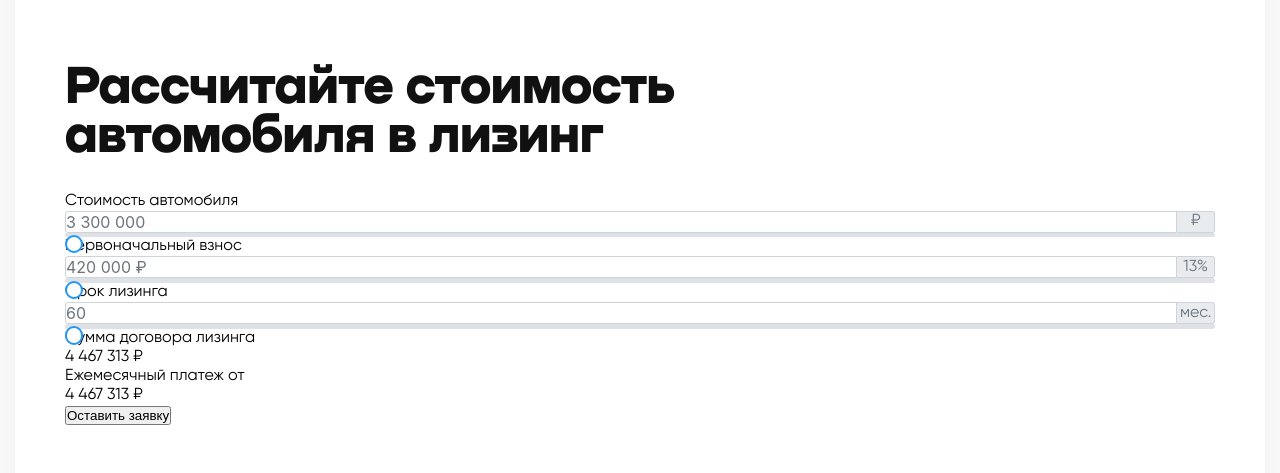
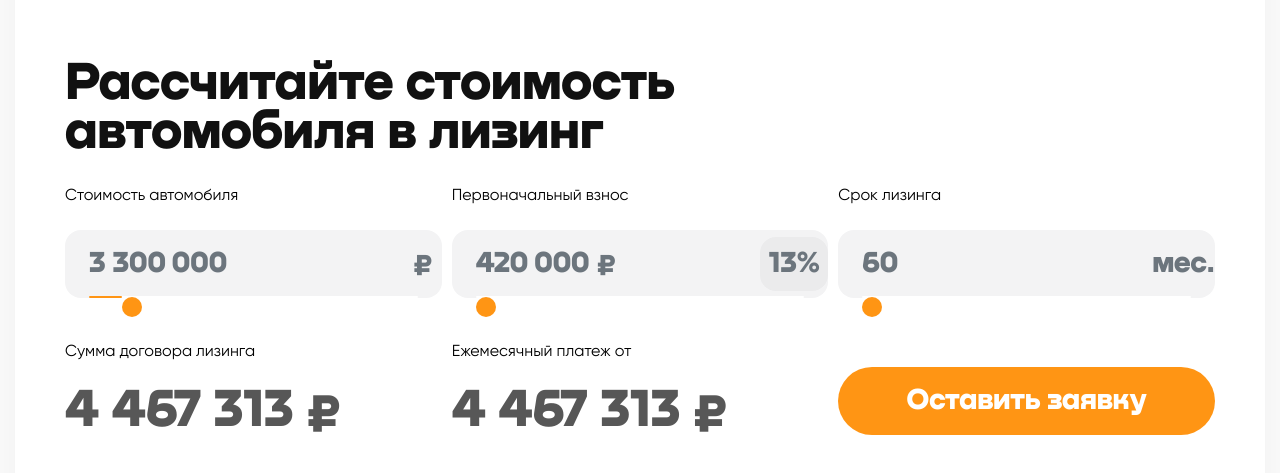
Before and after one commit to nikita-developer/oxem, a Vue app: page / in a window 1280 px wide. Shown: the part 155-628 px from the top of the page. Built offline with nearby package versions, Linux system fonts and the light colour scheme.

Commit message:
стили калькулятора

```diff
--- a/src/components/Calculator/Calculator.vue
+++ b/src/components/Calculator/Calculator.vue
@@ -1,5 +1,6 @@
 <template>
     <div class="calculator">
+        <div class="calculator__body">
             <div class="calculator__item">
                 <div class="calculator-field">
                     <p class="calculator__name">Стоимость автомобиля</p>
@@ -12,7 +13,7 @@
                             >₽</span
                         >
                     </div>
-                <Slider />
+                    <Slider v-model="value" class="calculator-field__range" />
                 </div>
             </div>
             <div class="calculator__item">
@@ -23,11 +24,12 @@
                             class="calculator-field__input"
                             placeholder="420 000 ₽"
                         />
-                    <span class="calculator-field__info p-inputgroup-addon"
-                        >13%</span
+                        <span
+                            class="calculator-field__info calculator-field__info--percent p-inputgroup-addon"
+                            ><span>13%</span></span
                         >
                     </div>
-                <Slider />
+                    <Slider class="calculator-field__range" />
                 </div>
             </div>
             <div class="calculator__item">
@@ -42,7 +44,7 @@
                             >мес.</span
                         >
                     </div>
-                <Slider />
+                    <Slider class="calculator-field__range" />
                 </div>
             </div>
             <div class="calculator__item">
@@ -57,6 +59,7 @@
                 <button class="calculator__btn">Оставить заявку</button>
             </div>
         </div>
+    </div>
 </template>
 
 <script>
@@ -69,6 +72,6 @@ export default {
 }
 </script>
 
-<style lang="scss" scoped>
+<style lang="scss">
 @import 'styles/main';
 </style>
--- /dev/null
+++ b/src/components/Calculator/styles/calculator-field.scss
@@ -0,0 +1,63 @@
+.calculator-field {
+    &__input {
+        background-color: #f3f3f4 !important;
+        border-top-left-radius: 16px !important;
+        border-bottom-left-radius: 16px !important;
+        padding-left: 24px !important;
+        padding-right: 24px !important;
+        border: 0 !important;
+        height: 68px !important;
+        font-family: 'Nekst-Black' !important;
+        font-weight: 900 !important;
+        font-size: 30px !important;
+        color: #575757 !important;
+    }
+
+    &__info {
+        border-top-right-radius: 16px !important;
+        border-bottom-right-radius: 16px !important;
+        border: 0 !important;
+        background-color: #f3f3f4 !important;
+        font-family: 'Nekst-Black' !important;
+        font-weight: 900 !important;
+        font-size: 30px !important;
+
+        &--percent {
+            font-family: 'Nekst-Black';
+            font-weight: 900;
+            font-size: 20px;
+            padding-top: 0;
+            padding-bottom: 0;
+
+            & span {
+                display: flex;
+                align-items: center;
+                justify-content: center;
+                width: 68px;
+                height: 54px;
+                background-color: #ebebec;
+                border-radius: 16px;
+            }
+        }
+    }
+
+    &__range {
+        height: 2px !important;
+        background-color: #fff;
+        margin-left: 24px;
+        margin-right: 24px;
+        margin-top: -2px;
+
+        .p-slider-handle {
+            width: 20px !important;
+            height: 20px !important;
+            border: 0 !important;
+            background-color: #ff9514 !important;
+        }
+
+        .p-slider-range {
+            height: 2px !important;
+            background-color: #ff9514 !important;
+        }
+    }
+}
--- a/src/components/Calculator/styles/calculator.scss
+++ b/src/components/Calculator/styles/calculator.scss
@@ -0,0 +1,44 @@
+.calculator {
+    &__body {
+        display: flex;
+        flex-wrap: wrap;
+        margin-right: -5px;
+        margin-left: -5px;
+        margin-top: -45px;
+    }
+
+    &__item {
+        display: flex;
+        flex-direction: column;
+        justify-content: flex-end;
+        flex: 0 0 auto;
+        width: calc(33.333% - 10px);
+        margin-right: 5px;
+        margin-left: 5px;
+        margin-top: 45px;
+    }
+
+    &__name {
+        margin-bottom: 24px;
+    }
+
+    &__result {
+        font-family: 'Nekst-Black';
+        font-weight: 900;
+        font-size: 54px;
+        line-height: 0.9;
+        color: #575757;
+    }
+
+    &__btn {
+        width: 100%;
+        padding: 16px;
+        border: 0;
+        background-color: #ff9514;
+        border-radius: 40px;
+        font-family: 'Nekst-Black';
+        font-weight: 900;
+        font-size: 30px;
+        color: #fff;
+    }
+}
--- a/src/components/Calculator/styles/main.scss
+++ b/src/components/Calculator/styles/main.scss
@@ -1 +1,2 @@
 @import 'calculator.scss';
+@import 'calculator-field.scss';
```
Lines whose indentation alone changed are shown as unchanged.
